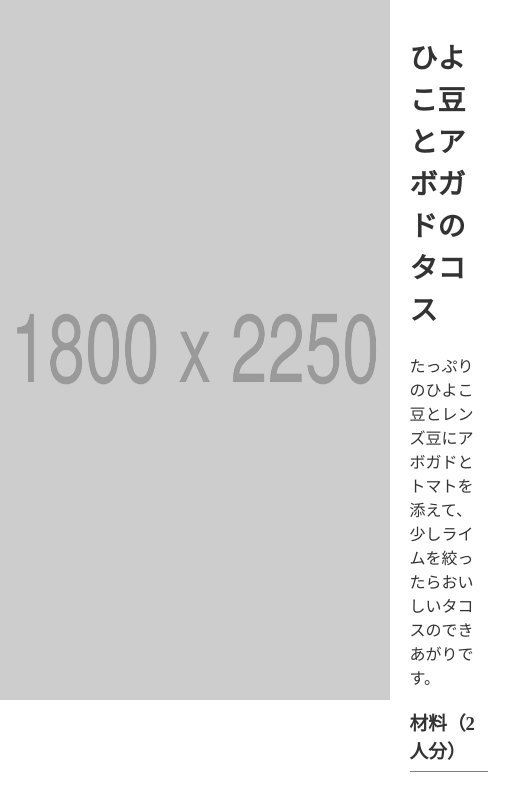
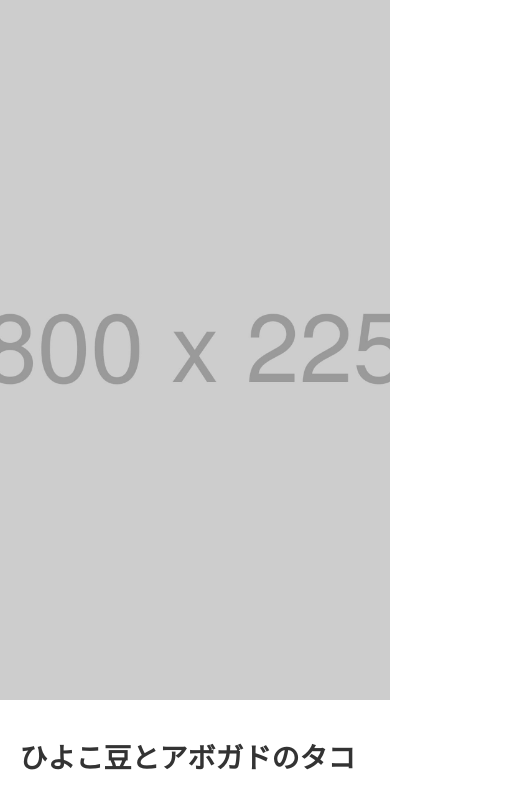
Before and after one commit to Nkot117/CopySite002, a plain HTML site: page index.html in a window 390 px wide. Shown: the top 788 px of the page, 507 px wide, since content can reach past the window. Drawn offline with Linux system fonts and the light colour scheme.

Commit message:
スマホ画面対応

```diff
--- a/assets/css/style.css
+++ b/assets/css/style.css
@@ -32,6 +32,8 @@ ul {
 .main>img {
     width: 100%;
     height: 700px;
+    object-fit: cover;
+    vertical-align: bottom;
 }
 
 .contents {
@@ -72,6 +74,12 @@ ul {
     border-bottom: 0.5px dotted gray;
 }
 
+@media screen and (max-width: 834px) {
+    .main {
+        flex-direction: column;
+    }
+}
+
 
 /*
     Button Style
```
